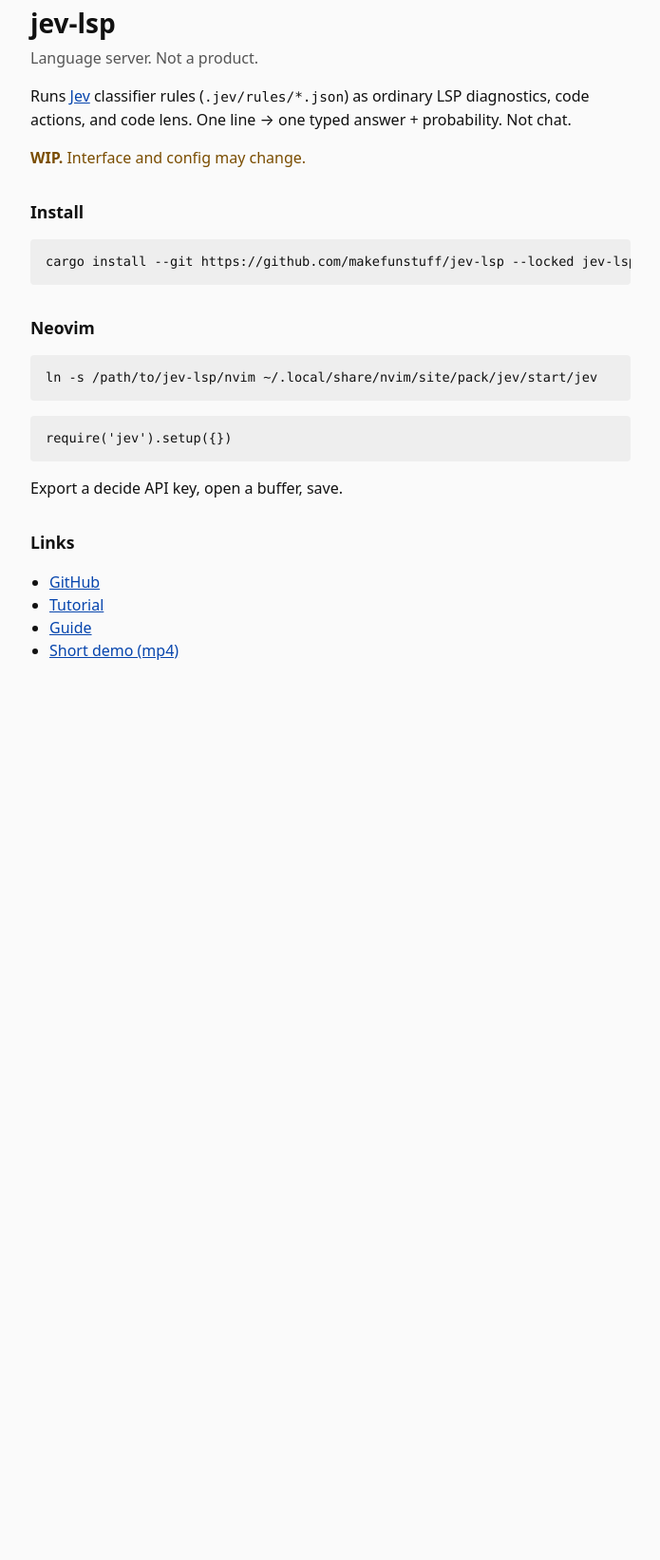
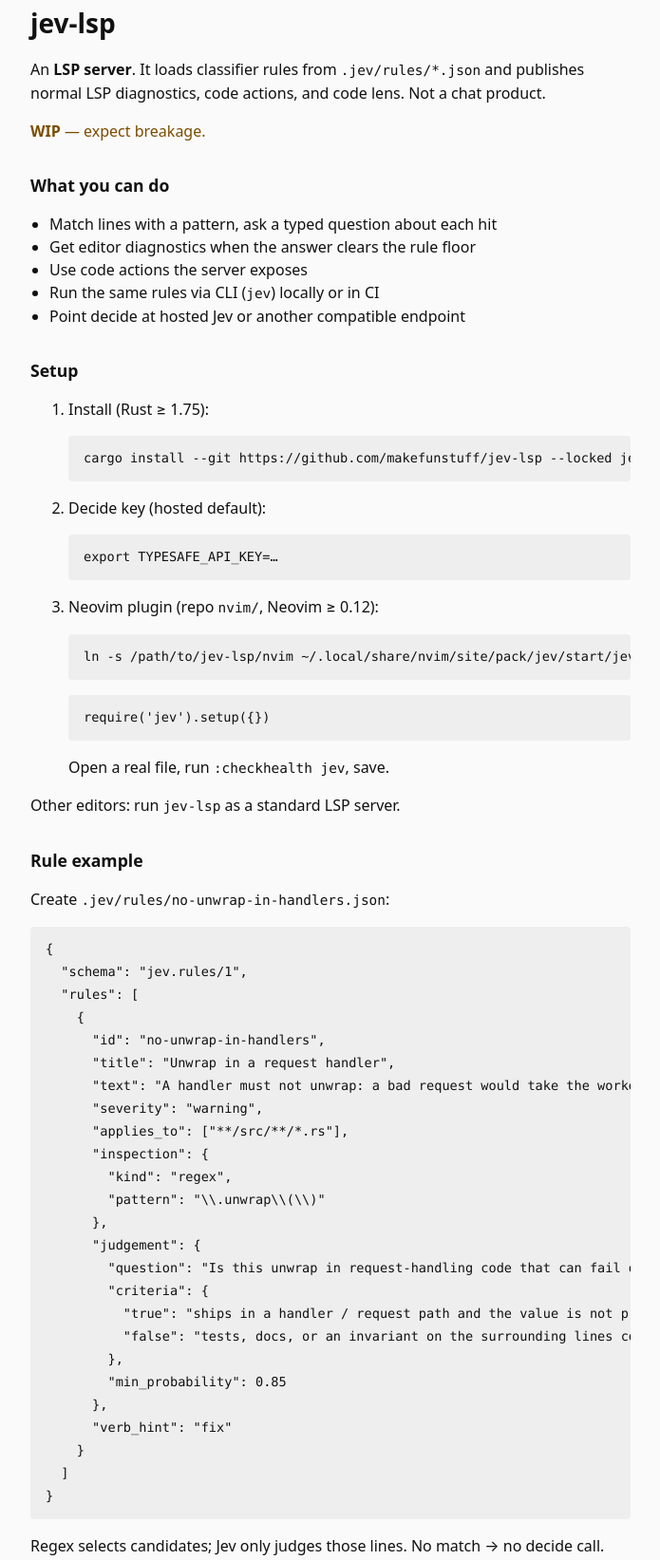
Before and after one commit to makefunstuff/jev-lsp, a plain HTML site: page site/index.html in a window 1280 px wide. Shown: the part 29-1672 px from the top of the page at 95% size, without its empty margins (292-987 px from the left). Before the commit the page ends 806 px from the top, so only its background shows below. Drawn offline with Linux system fonts and the light colour scheme.

Commit message:
site: docs page — setup, rule example, what it does

```diff
--- a/site/index.html
+++ b/site/index.html
@@ -4,30 +4,75 @@
   <meta charset="utf-8">
   <meta name="viewport" content="width=device-width, initial-scale=1">
   <title>jev-lsp</title>
-  <meta name="description" content="Language server that runs Jev classifier rules as LSP diagnostics.">
+  <meta name="description" content="LSP server: Jev rules as diagnostics.">
   <link rel="stylesheet" href="./styles.css">
 </head>
 <body>
 <main>
   <h1>jev-lsp</h1>
-  <p class="tag">Language server. Not a product.</p>
-  <p>Runs <a href="https://github.com/makefunstuff/jev-lsp">Jev</a> classifier rules (<code>.jev/rules/*.json</code>) as ordinary LSP diagnostics, code actions, and code lens. One line → one typed answer + probability. Not chat.</p>
-  <p class="warn"><strong>WIP.</strong> Interface and config may change.</p>
+  <p>An <strong>LSP server</strong>. It loads classifier rules from <code>.jev/rules/*.json</code> and publishes normal LSP diagnostics, code actions, and code lens. Not a chat product.</p>
+  <p class="warn"><strong>WIP</strong> — expect breakage.</p>
 
-  <h2>Install</h2>
-  <pre><code>cargo install --git https://github.com/makefunstuff/jev-lsp --locked jev-lsp jev</code></pre>
+  <h2>What you can do</h2>
+  <ul>
+    <li>Match lines with a pattern, ask a typed question about each hit</li>
+    <li>Get editor diagnostics when the answer clears the rule floor</li>
+    <li>Use code actions the server exposes</li>
+    <li>Run the same rules via CLI (<code>jev</code>) locally or in CI</li>
+    <li>Point decide at hosted Jev or another compatible endpoint</li>
+  </ul>
 
-  <h2>Neovim</h2>
-  <pre><code>ln -s /path/to/jev-lsp/nvim ~/.local/share/nvim/site/pack/jev/start/jev</code></pre>
-  <pre><code>require('jev').setup({})</code></pre>
-  <p>Export a decide API key, open a buffer, save.</p>
+  <h2>Setup</h2>
+  <ol>
+    <li>Install (Rust ≥ 1.75):
+      <pre><code>cargo install --git https://github.com/makefunstuff/jev-lsp --locked jev-lsp jev</code></pre>
+    </li>
+    <li>Decide key (hosted default):
+      <pre><code>export TYPESAFE_API_KEY=…</code></pre>
+    </li>
+    <li>Neovim plugin (repo <code>nvim/</code>, Neovim ≥ 0.12):
+      <pre><code>ln -s /path/to/jev-lsp/nvim ~/.local/share/nvim/site/pack/jev/start/jev</code></pre>
+      <pre><code>require('jev').setup({})</code></pre>
+      Open a real file, run <code>:checkhealth jev</code>, save.
+    </li>
+  </ol>
+  <p>Other editors: run <code>jev-lsp</code> as a standard LSP server.</p>
 
-  <h2>Links</h2>
+  <h2>Rule example</h2>
+  <p>Create <code>.jev/rules/no-unwrap-in-handlers.json</code>:</p>
+  <pre><code>{
+  "schema": "jev.rules/1",
+  "rules": [
+    {
+      "id": "no-unwrap-in-handlers",
+      "title": "Unwrap in a request handler",
+      "text": "A handler must not unwrap: a bad request would take the worker down. Return the error instead.",
+      "severity": "warning",
+      "applies_to": ["**/src/**/*.rs"],
+      "inspection": {
+        "kind": "regex",
+        "pattern": "\\.unwrap\\(\\)"
+      },
+      "judgement": {
+        "question": "Is this unwrap in request-handling code that can fail on bad input?",
+        "criteria": {
+          "true": "ships in a handler / request path and the value is not proven safe",
+          "false": "tests, docs, or an invariant on the surrounding lines covers it"
+        },
+        "min_probability": 0.85
+      },
+      "verb_hint": "fix"
+    }
+  ]
+}</code></pre>
+  <p>Regex selects candidates; Jev only judges those lines. No match → no decide call.</p>
+
+  <h2>Docs</h2>
   <ul>
     <li><a href="https://github.com/makefunstuff/jev-lsp">GitHub</a></li>
     <li><a href="https://github.com/makefunstuff/jev-lsp/blob/main/docs/TUTORIAL.md">Tutorial</a></li>
     <li><a href="https://github.com/makefunstuff/jev-lsp/blob/main/docs/GUIDE.md">Guide</a></li>
-    <li><a href="./assets/demo-slop-triptych.mp4">Short demo (mp4)</a></li>
+    <li><a href="https://github.com/makefunstuff/jev-lsp/blob/main/docs/MODEL.md">Model / endpoints</a></li>
   </ul>
 </main>
 </body>
```
